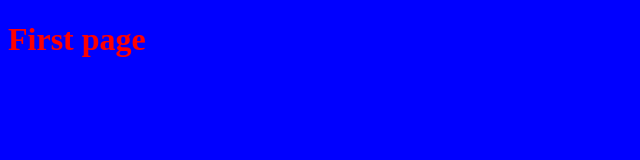
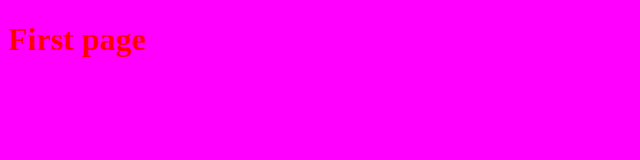
Before and after one commit to radekimini/SAP_TEST, a plain HTML site: page index.html in a window 1280 px wide. Shown: the whole page, without its empty margins (0-640 px from the left). Drawn offline with Linux system fonts and the light colour scheme.

Commit message:
change bg-color to pink

```diff
--- a/style.css
+++ b/style.css
@@ -1,5 +1,5 @@
 body {
-    background-color: blue;
+    background-color: rgb(255, 0, 255);
 }
 
 h1{
```
